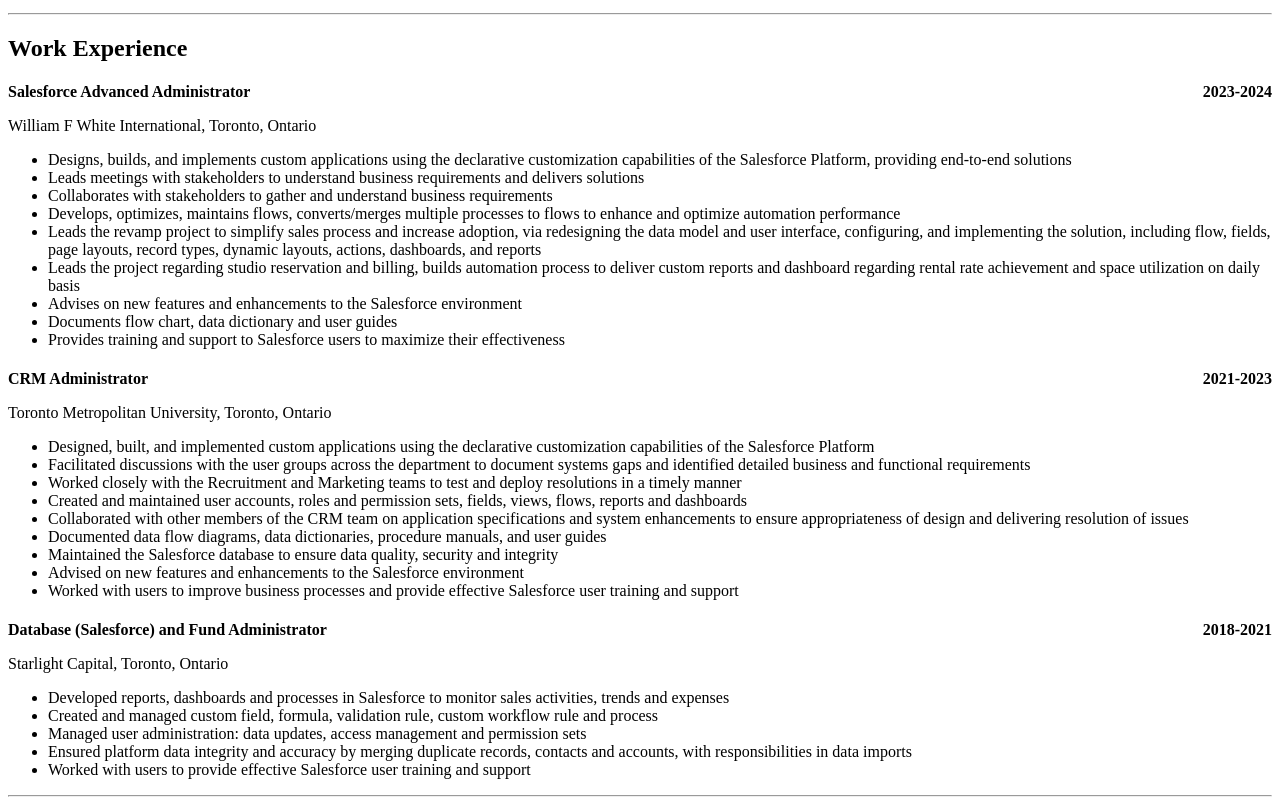
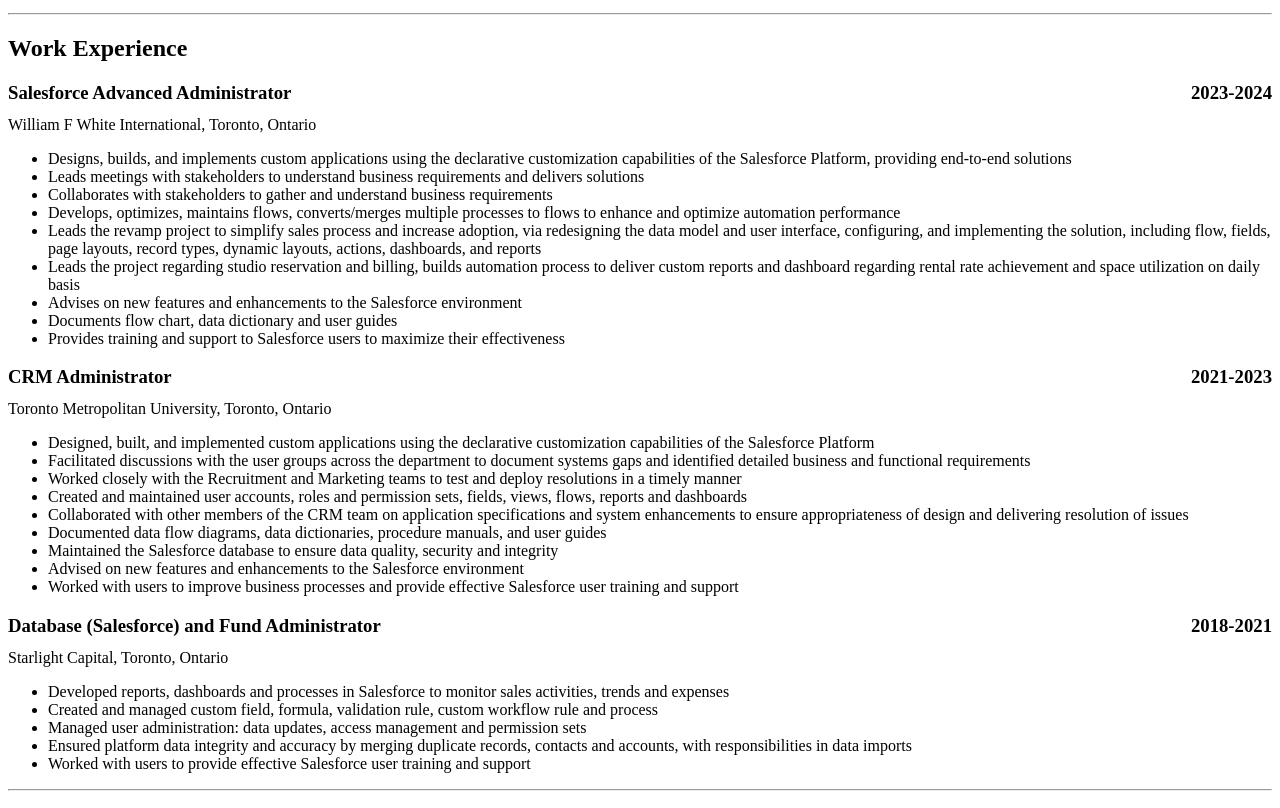
Before and after one commit to datatoinsights/resume, a plain HTML site: page index.html in a window 1280 px wide. Shown: the part 480-1288 px from the top of the page. Drawn offline with Linux system fonts and the light colour scheme.

Commit message:
Update index.html
Updated the header size for job titles.

```diff
--- a/index.html
+++ b/index.html
@@ -33,7 +33,7 @@
   </ul>
   <hr/>
   <h2>Work Experience</h2>
-  <h4> <span style="float: left">Salesforce Advanced Administrator</span> <span style="float: right">2023-2024</span></h4>
+  <h3> <span style="float: left">Salesforce Advanced Administrator</span> <span style="float: right">2023-2024</span></h3>
   <br/>
   <p>William F White International, Toronto, Ontario</p>
   <ul>
@@ -57,7 +57,7 @@
     </li>
 
   </ul>
-  <h4> <span style="float: left">CRM Administrator</span> <span style="float: right">2021-2023</span></h4>
+  <h3> <span style="float: left">CRM Administrator</span> <span style="float: right">2021-2023</span></h3>
   <br/>
   <p>Toronto Metropolitan University, Toronto, Ontario</p>
   <ul>
@@ -80,7 +80,7 @@
     <li>Worked with users to improve business processes and provide effective Salesforce user training and support
     </li>
   </ul>
-  <h4><span style="float: left">Database (Salesforce) and Fund Administrator</span> <span style="float: right">2018-2021</span></h4>
+  <h3><span style="float: left">Database (Salesforce) and Fund Administrator</span> <span style="float: right">2018-2021</span></h3>
   <br/>
   <p>Starlight Capital, Toronto, Ontario</p>
   <ul>
```
